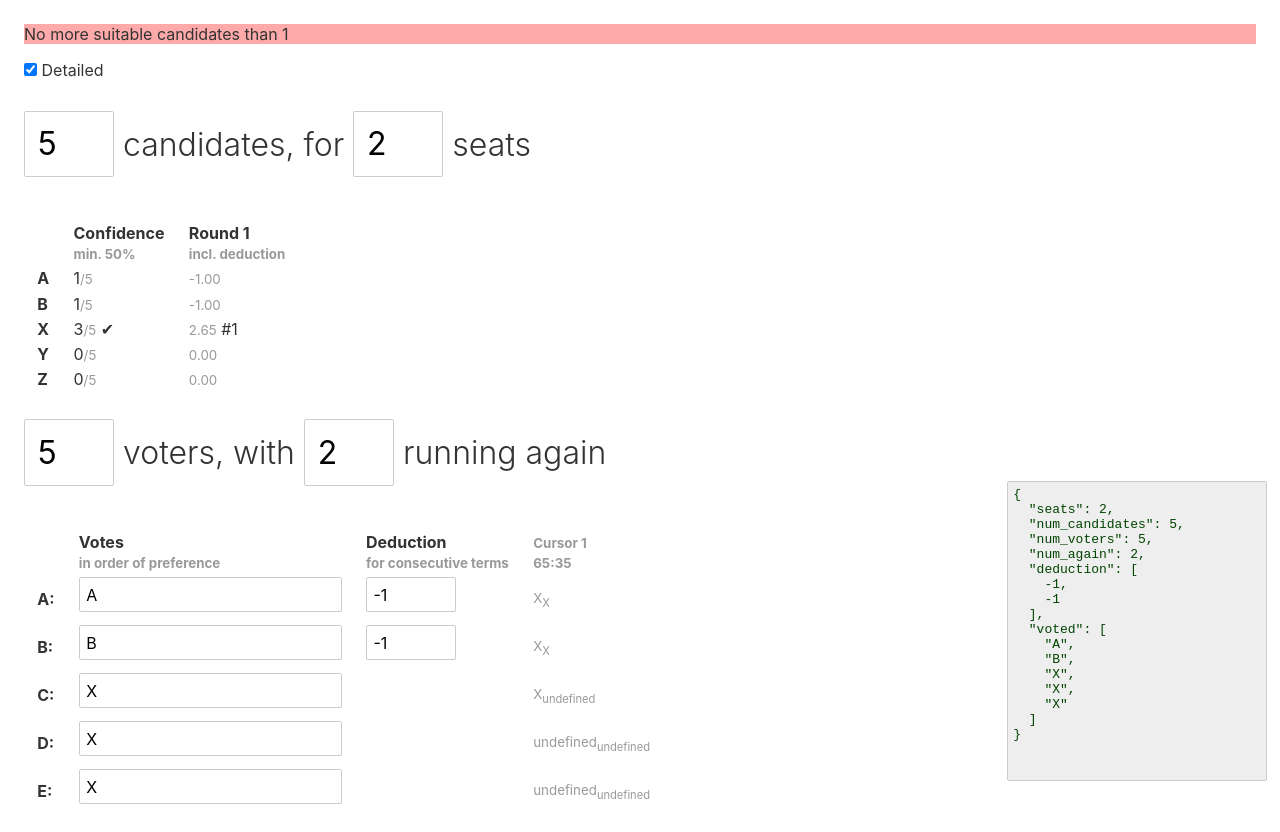
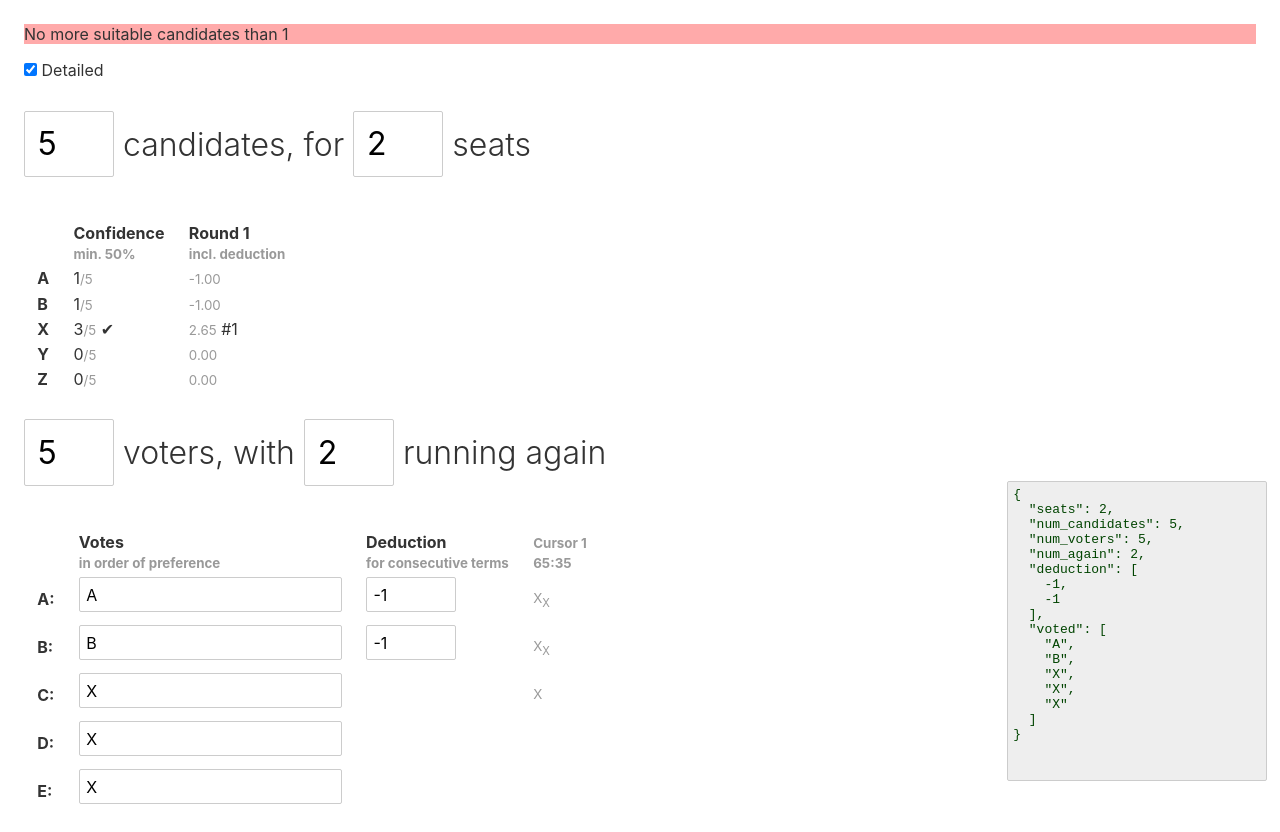
Before and after one commit to tauri-board/board-voter, a Svelte app: page / in a window 1280 px wide. Built offline with nearby package versions, Linux system fonts and the light colour scheme.

Commit message:
Cleans old setup fields and values

```diff
--- a/src/App.svelte
+++ b/src/App.svelte
@@ -27,6 +27,7 @@
   function load(json?: string) {
     try {
       setup = Object.assign(setup, JSON.parse(json || window.localStorage.setup));
+      setup.cleanup();
       save();
     } catch (e) {
       console.error(e);
@@ -93,6 +94,7 @@
   export function onvoters(e) {
     setup.num_voters = between(MIN_VOTERS, Number(e.target.value), MAX_VOTERS);
     e.target.value = setup.num_voters;
+    setup.cleanup();
     save();
     update();
   }
@@ -100,6 +102,7 @@
     let max = Math.min(setup.num_candidates, setup.num_voters);
     setup.num_again = between(0, Number(e.target.value), max);
     e.target.value = setup.num_again;
+    setup.cleanup();
     save();
     update();
   }
@@ -206,7 +209,7 @@
               {/if}
             </td>
             {#each out.round_selection as sel, round}
-              <td><small>{sel[vid]}<sub>{out.round_selection_secondairy[round][vid]}</sub></small></td>
+              <td><small>{sel[vid] || ""}<sub>{out.round_selection_secondairy[round][vid] || ""}</sub></small></td>
             {/each}
           </tr>
         {/each}
--- a/src/state.ts
+++ b/src/state.ts
@@ -13,6 +13,7 @@ export type Setup = {
   votesBy(i: number): string[];
   generateCandidateNames(): string[];
   generateVoterNames(): string[];
+  cleanup(): void;
 };
 
 export const DEFAULT_SETUP: Setup = {
@@ -51,4 +52,16 @@ export const DEFAULT_SETUP: Setup = {
     }
     return voters;
   },
+
+  cleanup() {
+    this.voted.splice(this.num_voters);
+    this.deduction.splice(this.num_again);
+    for (const k in this) {
+      if (!SETUP_KEYS.includes(k) && Object.prototype.hasOwnProperty.call(this, k)) {
+        delete this[k];
+      }
+    }
+  },
 };
+
+export const SETUP_KEYS = Object.keys(DEFAULT_SETUP);
```
Also changed, not shown: public/build/bundle.js, 1 other file (tests, documents, lock files or other folders).
